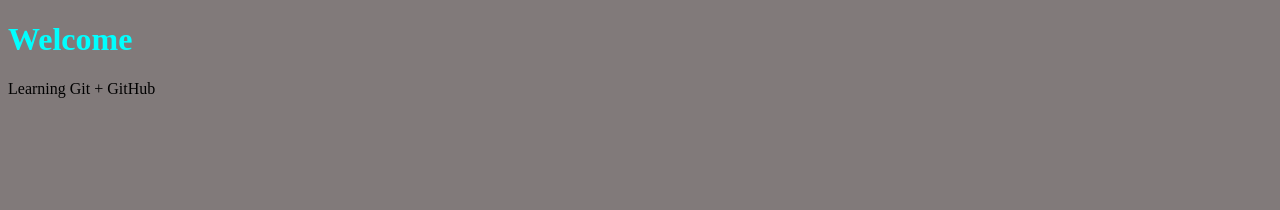
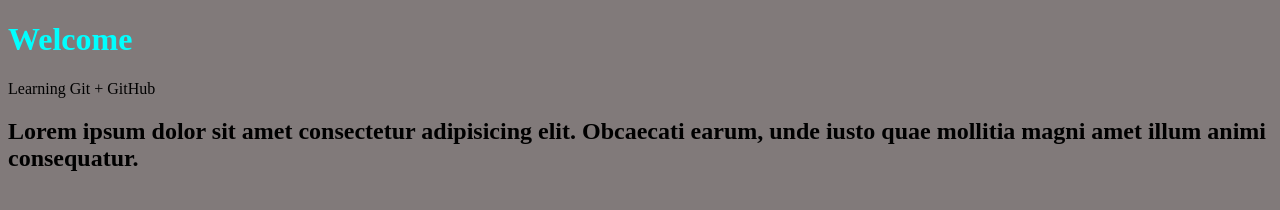
Before and after one commit to samodel/gittest, a plain HTML site: page index.html in a window 1280 px wide. Drawn offline with Linux system fonts and the light colour scheme.

Commit message:
New branch

```diff
--- a/index.html
+++ b/index.html
@@ -10,5 +10,9 @@
   <body>
     <h1>Welcome</h1>
     <p>Learning Git + GitHub</p>
+    <h2>
+      Lorem ipsum dolor sit amet consectetur adipisicing elit. Obcaecati earum,
+      unde iusto quae mollitia magni amet illum animi consequatur.
+    </h2>
   </body>
 </html>
```
